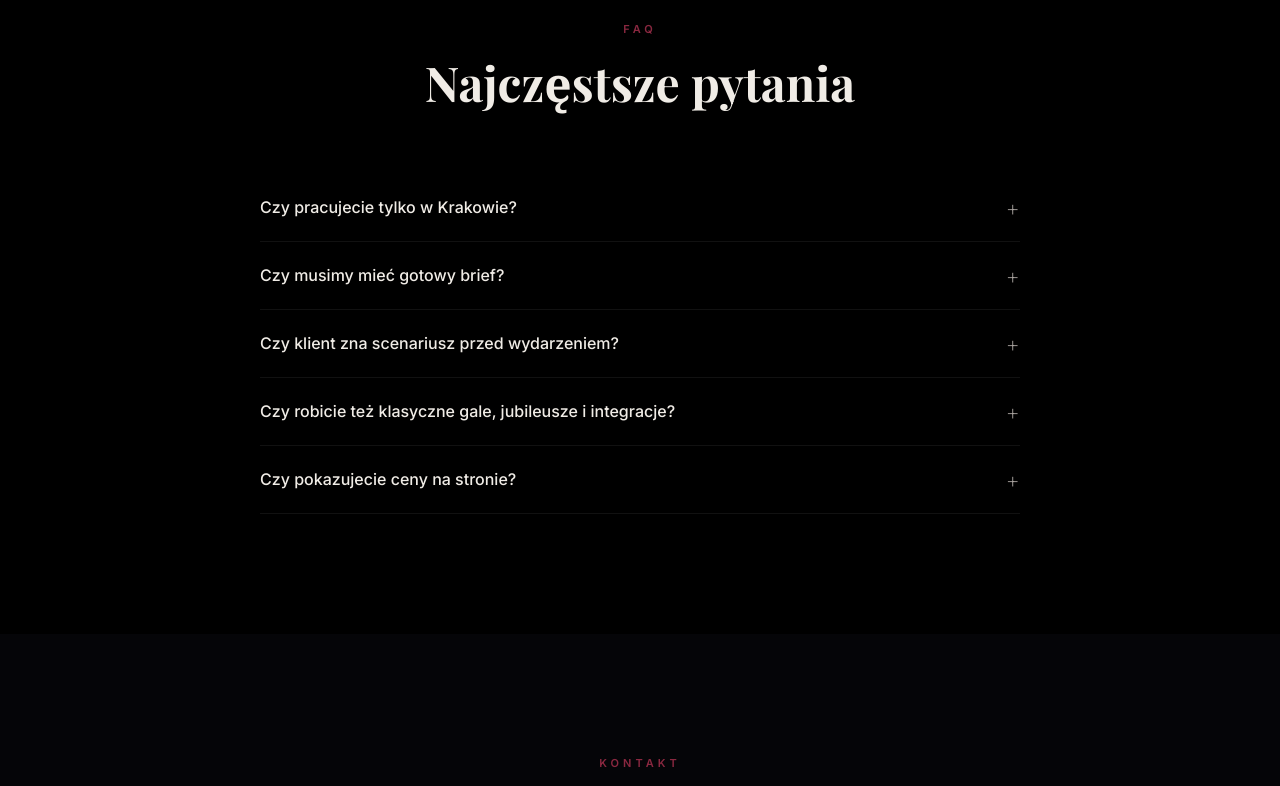
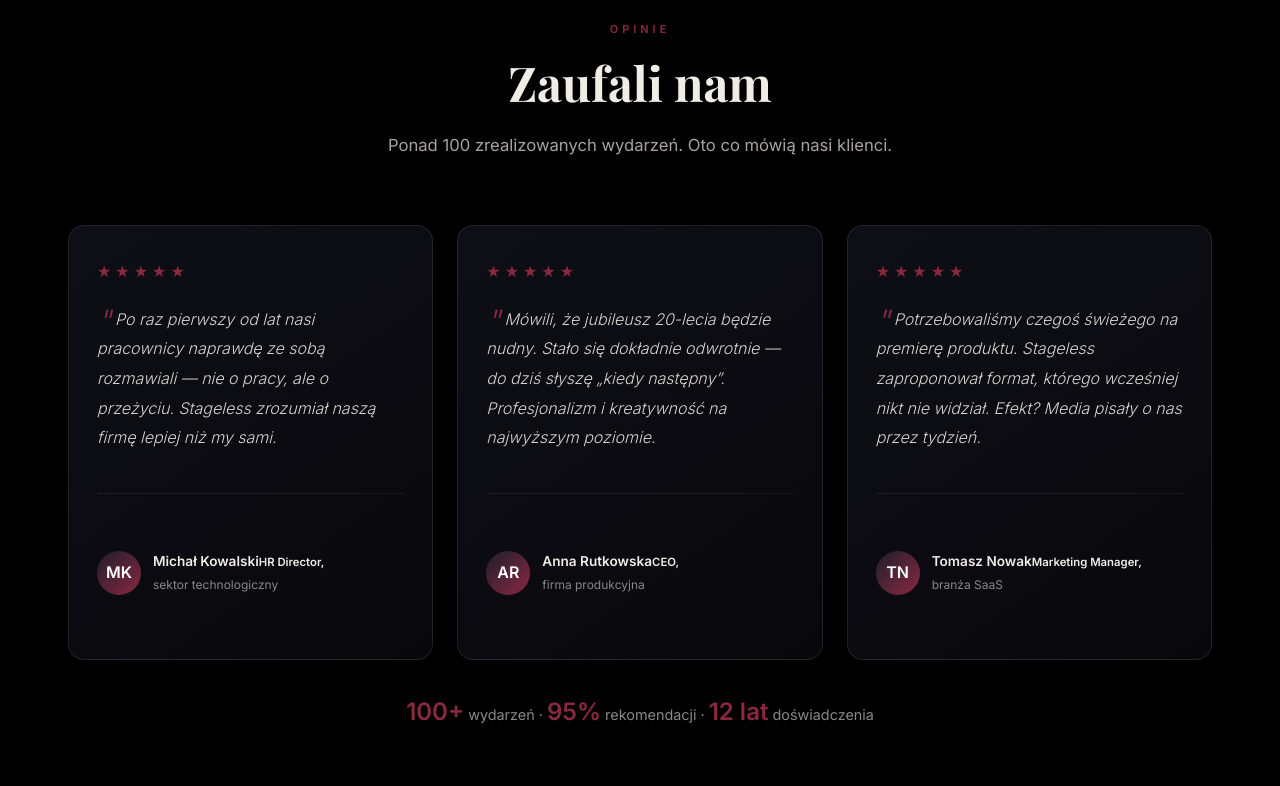
Before and after one commit to xqex-hub/stageless, a plain HTML site: page index.html in a window 1280 px wide. Shown: the part 7060-7846 px from the top of the page. Drawn offline with nearby package versions, Linux system fonts and the light colour scheme; animation ran at ten frames a second; a web font is replaced by a local one.

Commit message:
Dodano sekcje Opinie z cytatami klientow + licznik 100+

```diff
--- a/index.html
+++ b/index.html
@@ -1246,6 +1246,58 @@
     </div>
     <div style="text-align:center;margin-top:48px" class="reveal">
       <a href="#kontakt" class="btn btn-primary">Porozmawiajmy o wydarzeniu</a>
+    </div>
+  </div>
+</section>
+
+<!-- ===== OPINIE ===== -->
+<style>
+.testimonials-grid{display:grid;grid-template-columns:repeat(auto-fit,minmax(300px,1fr));gap:24px;margin-top:40px}
+.testimonial-card{border:1px solid rgba(240,236,230,0.1);border-radius:16px;padding:32px 28px;background:linear-gradient(145deg,#0e0e16,#08080c)}
+.testimonial-card:hover{border-color:rgba(138,40,64,0.3);transform:translateY(-4px);transition:all 0.5s cubic-bezier(0.22,1,0.36,1)}
+.testimonial-card .stars{color:#8a2840;font-size:1rem;letter-spacing:4px;margin-bottom:20px}
+.testimonial-card blockquote{font-size:1rem;line-height:1.85;color:#d8d4ce;margin-bottom:24px;font-style:italic;font-weight:300}
+.testimonial-card blockquote::before{content:'"';color:#8a2840;font-size:2rem;line-height:0;vertical-align:-8px;margin-right:4px}
+.testimonial-card footer{display:flex;align-items:center;gap:12px}
+.testimonial-card .avatar{width:44px;height:44px;border-radius:50%;background:linear-gradient(135deg,#1e1e2c,#8a2840);display:flex;align-items:center;justify-content:center;font-size:1rem;font-weight:700;color:#fff;flex-shrink:0}
+.testimonial-card cite{font-style:normal;font-size:0.85rem;color:#f0ece6;font-weight:600}
+.testimonial-card cite span{display:block;font-size:0.75rem;color:#888;font-weight:400;margin-top:2px}
+@media(max-width:768px){
+  .testimonials-grid{grid-template-columns:1fr;gap:16px;margin-top:28px}
+  .testimonial-card{padding:24px 20px}
+  .testimonial-card blockquote{font-size:0.92rem}
+}
+</style>
+<section class="section" id="opinie" style="background:var(--bg)">
+  <div class="container">
+    <div class="section-header centered reveal">
+      <div class="section-label">Opinie</div>
+      <h2 class="section-title">Zaufali nam</h2>
+      <p class="section-sub" style="text-align:center;margin:0 auto">
+        Ponad 100 zrealizowanych wydarzeń. Oto co mówią nasi klienci.
+      </p>
+    </div>
+    <div class="testimonials-grid">
+      <div class="testimonial-card reveal">
+        <div class="stars">★★★★★</div>
+        <blockquote>Po raz pierwszy od lat nasi pracownicy naprawdę ze sobą rozmawiali &mdash; nie o pracy, ale o przeżyciu. Stageless zrozumiał naszą firmę lepiej niż my sami.</blockquote>
+        <footer><div class="avatar">MK</div><cite>Michał Kowalski<small>HR Director, <span>sektor technologiczny</span></small></cite></footer>
+      </div>
+      <div class="testimonial-card reveal r2">
+        <div class="stars">★★★★★</div>
+        <blockquote>Mówili, że jubileusz 20-lecia będzie nudny. Stało się dokładnie odwrotnie &mdash; do dziś słyszę &bdquo;kiedy następny&rdquo;. Profesjonalizm i kreatywność na najwyższym poziomie.</blockquote>
+        <footer><div class="avatar">AR</div><cite>Anna Rutkowska<small>CEO, <span>firma produkcyjna</span></small></cite></footer>
+      </div>
+      <div class="testimonial-card reveal r3">
+        <div class="stars">★★★★★</div>
+        <blockquote>Potrzebowaliśmy czegoś świeżego na premierę produktu. Stageless zaproponował format, którego wcześniej nikt nie widział. Efekt? Media pisały o nas przez tydzień.</blockquote>
+        <footer><div class="avatar">TN</div><cite> Tomasz Nowak<small>Marketing Manager, <span>branża SaaS</span></small></cite></footer>
+      </div>
+    </div>
+    <div style="text-align:center;margin-top:32px;font-size:0.9rem;color:#888">
+      <span style="color:#8a2840;font-weight:700;font-size:1.5rem">100+</span> wydarzeń &middot;
+      <span style="color:#8a2840;font-weight:700;font-size:1.5rem">95%</span> rekomendacji &middot;
+      <span style="color:#8a2840;font-weight:700;font-size:1.5rem">12 lat</span> doświadczenia
     </div>
   </div>
 </section>
```
